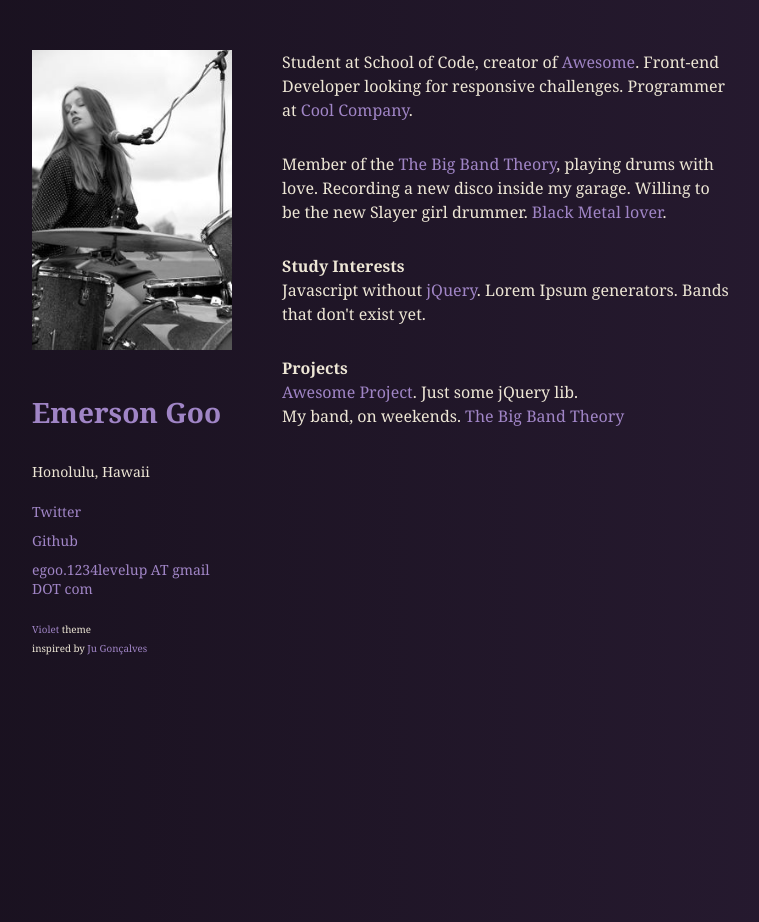
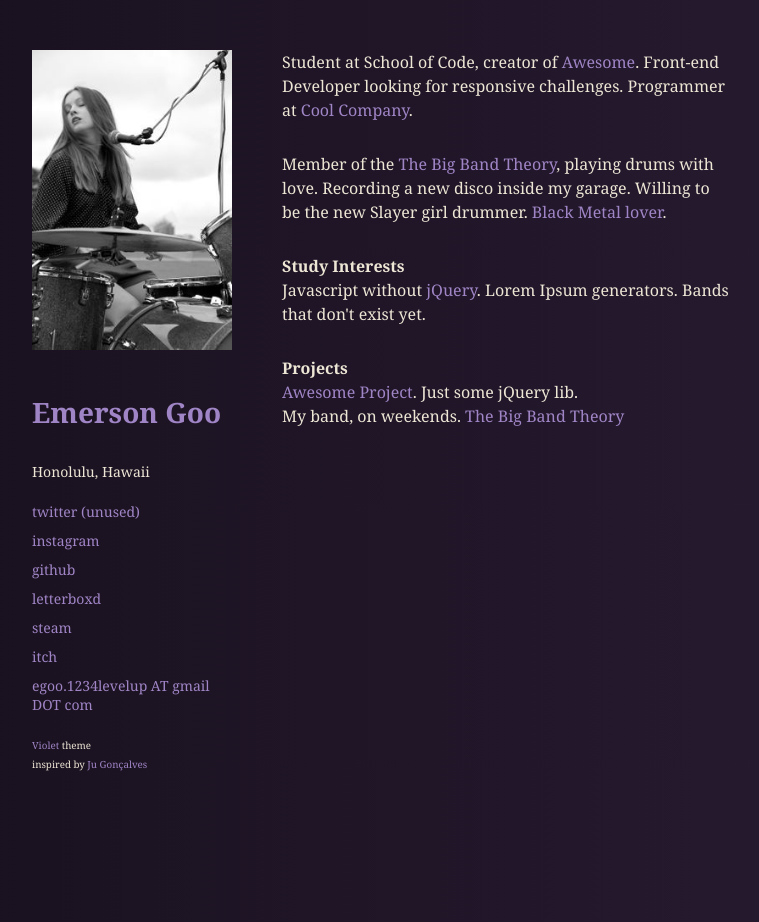
Before and after one commit to emersongoo/emersongoo.github.io, a Jekyll site: the page built from index.html, in a window 1280 px wide. Shown: the whole page, without its empty margins (68-827 px from the left). Built offline with Jekyll 4.4.1, drawn with Linux system fonts in a browser that asks for light colours.

Commit message:
add sites

```diff
--- a/_config.yml
+++ b/_config.yml
@@ -12,8 +12,12 @@ url: http://emersongoo.github.io
 
 # if you don't have any of social below, comment the line
 # facebook: myfacebook
-# twitter: mytwitter
-# github: mygithub
+twitter: eygyw
+instagram: knottheory
+github: emersongoo
+letterboxd: knottheory
+steam: knottheory
+itch: knottheory
 email: egoo.1234levelup@gmail.com
 
 gems:
--- a/index.html
+++ b/index.html
@@ -15,8 +15,12 @@ title: Home
 
   <nav>
     <ul>
-      <li><a href="https://twitter.com/{{ site.twitter }}">Twitter</a></li>
-      <li><a href="https://github.com/{{ site.github }}">Github</a></li>
+      <li><a href="https://twitter.com/{{ site.twitter }}">twitter (unused)</a></li>
+      <li><a href="https://instagram.com/{{ site.instagram }}">instagram</a></li>
+      <li><a href="https://github.com/{{ site.github }}">github</a></li>
+      <li><a href="https://letterboxd.com/{{ site.letterboxd }}">letterboxd</a></li>
+      <li><a href="https://steamcommunity.com/id/{{ site.steam }}">steam</a></li>
+      <li><a href="https://{{ site.itch }}.itch.io/">itch</a></li>
       <li><a href="mailto:{{ site.email }}">egoo.1234levelup AT gmail DOT com</a></li>
     </ul>
   </nav>
```
